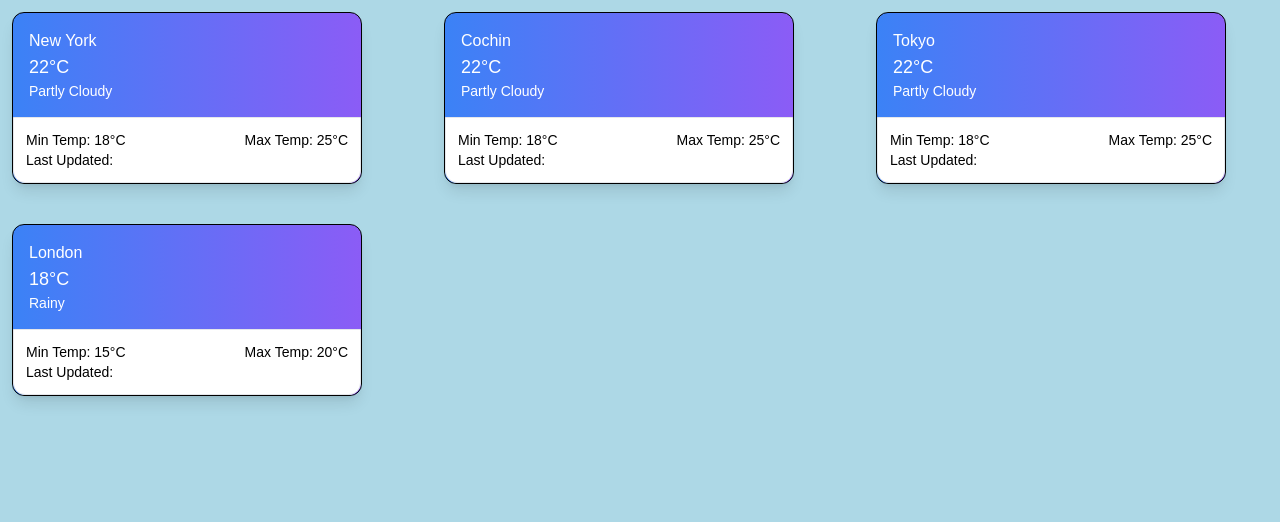
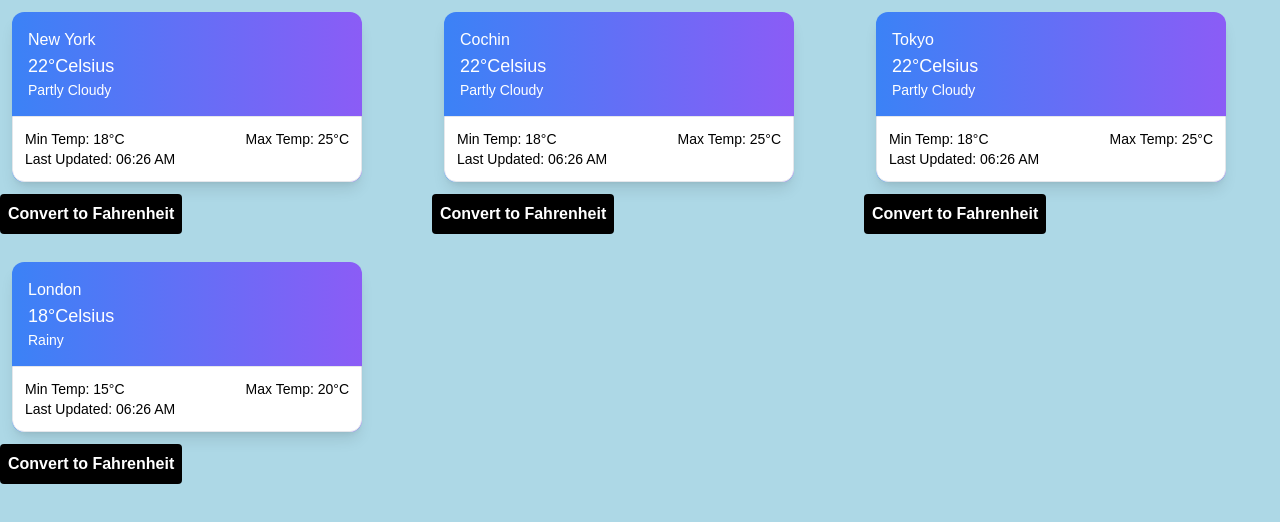
Before and after one commit to sriramEdstem/taskWeatherDashboard, a Next.js app: page / in a window 1280 px wide. Shown: the top 522 px of the page. Built offline with nearby package versions, Linux system fonts and the light colour scheme.

Commit message:
added farenheit celcius conversion

```diff
--- a/src/app/cities/[cityId]/page.tsx
+++ b/src/app/cities/[cityId]/page.tsx
@@ -1,6 +1,6 @@
 export default function CityDetails() {
   return(
-     <div className="container mx-auto p-3 bg-amber-500 bg-cover text-center ">
+     <div className="container w-[1400px] mx-auto p-3 bg-amber-500 bg-cover text-center ">
 
 <h1 className="text-2xl font-bold mb-4 text-white">tvm</h1>
 <div className="bg-white bg-opacity-70 shadow-md p-4 rounded-lg mb-4">
--- /dev/null
+++ b/src/components/UnitConverter.tsx
@@ -0,0 +1,58 @@
+'use client'
+
+import { useState } from "react";
+
+type UnitConversion = {
+    city: City;
+    updateTemperature:(temp: number, type:string) => void
+}
+
+interface City {
+    cityId: string;
+    name: string;
+    current: {
+    temp: number;
+    condition: string;
+    humidity: number;
+    windSpeed: number;
+    };
+    forecast: {
+    maxTemp: number;
+    minTemp: number;
+    sunrise: string;
+    sunset: string;
+    };
+    }
+
+    export default function UnitConverter({ city, updateTemperature }: UnitConversion) {
+    const [isCelsius, setIsCelsius] = useState(true);
+
+    const convertToFahrenheit = () => {
+    updateTemperature(city.current.temp * 9 / 5 + 32, "Fahrenheit");
+    setIsCelsius(false);
+    };
+    const convertToCelsius = () => {
+        updateTemperature(city.current.temp, "Celsius");
+        setIsCelsius(true);
+        };
+
+        return (
+        <div>
+        {isCelsius ? (
+        <button
+        className="bg-black  text-white font-bold py-2 px-2 rounded"
+        onClick={convertToFahrenheit}
+        >
+        Convert to Fahrenheit
+        </button>
+        ) : (
+        <button
+        className="bg-blue-500 hover:bg-blue-700 text-white font-bold py-2 px-4 rounded"
+        onClick={convertToCelsius}
+        >
+        Convert to Celsius
+        </button>
+        )}
+        </div>
+        );
+        }
--- a/src/components/WeatherCard.tsx
+++ b/src/components/WeatherCard.tsx
@@ -1,3 +1,8 @@
+'use client'
+
+import { useState } from "react";
+import UnitConverter from "./UnitConverter";
+
 interface City {
   cityId: string;
   name: string;
@@ -16,11 +21,25 @@ interface City {
 }
 
 export default function WeatherCard({ city }: { city: City }) {
+    const [currentTemp, setCurrentTemp] = useState(city.current.temp);
+    const [unit, setUnit] = useState("Celsius");
+
+    const updateTemperature = (temp: number, type: string) => {
+        setCurrentTemp(temp);
+        setUnit(type)
+    }
+    const timeStamp = new Date().toLocaleTimeString('en-US', {
+        hour: '2-digit',
+        minute: '2-digit',
+        hour12: true,
+      });
+
   return (
-    <div className="w-[350px] bg-gradient-to-r from-blue-500 to-violet-500 rounded-xl border-black border shadow-lg m-3">
+    <div>
+    <div className="w-[350px] bg-gradient-to-r from-blue-500 to-violet-500 rounded-xl shadow-lg m-3">
       <div className="text-white p-4">
         <h2>{city.name}</h2>
-        <p className="text-lg">{city.current.temp}°C</p>
+        <p className="text-lg">{currentTemp}°{unit}</p>
         <p className="text-sm">{city.current.condition}</p>
       </div>
       <div className="bg-white text-black rounded-b-xl p-3 pb-[-12px] border">
@@ -29,9 +48,11 @@ export default function WeatherCard({ city }: { city: City }) {
           <p className="text-sm">Max Temp: {city.forecast.maxTemp}°C</p>
         </div>
         <div className="flex justify-between">
-          <p className="text-sm">Last Updated: </p>
+          <p className="text-sm">Last Updated: {timeStamp}</p>
         </div>
       </div>
     </div>
+    <UnitConverter city={city} updateTemperature={updateTemperature} />
+    </div>
   );
 }
```
